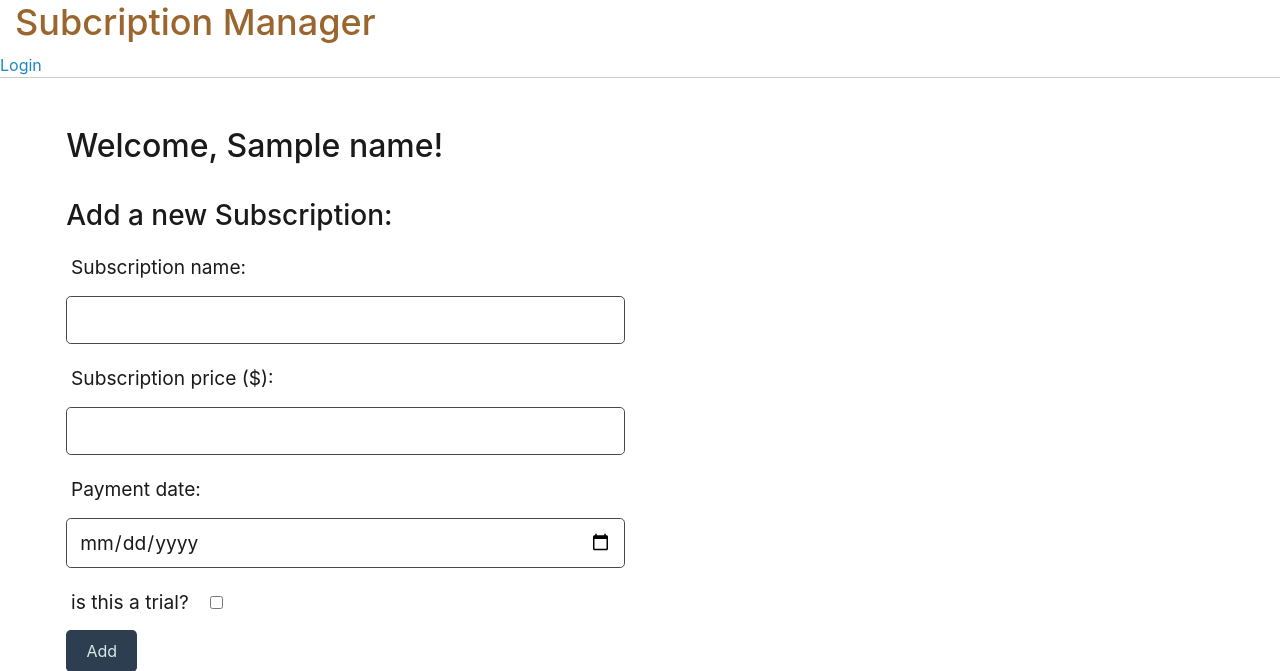
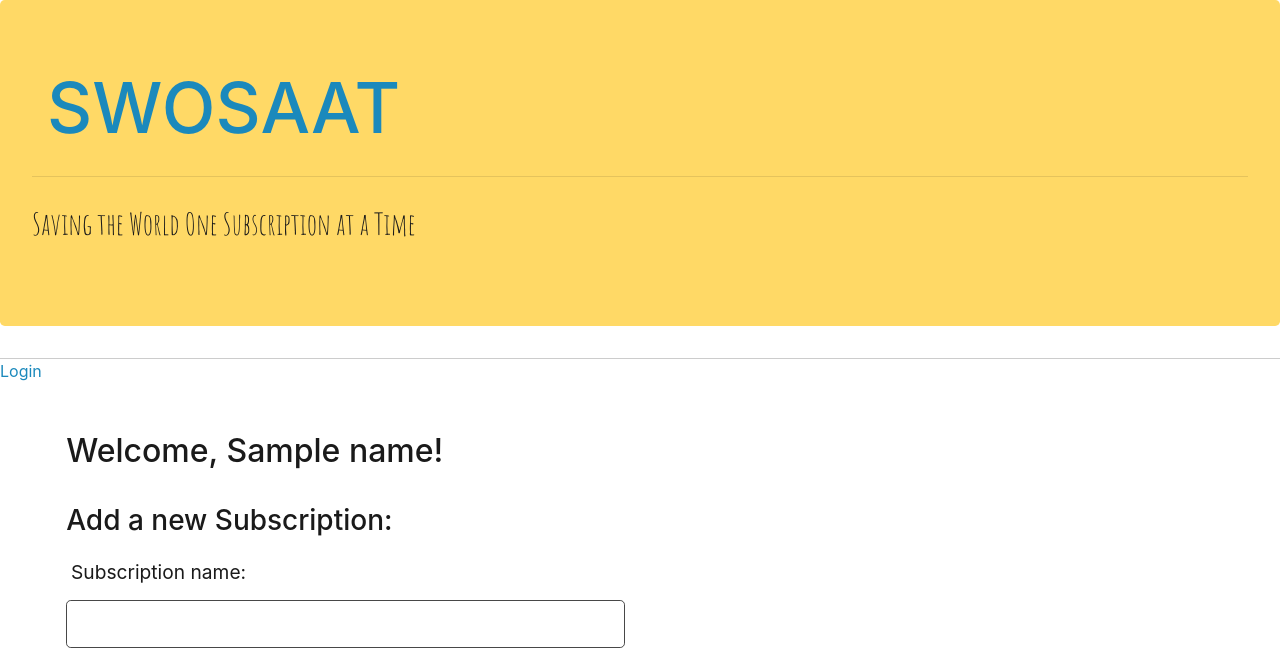
Before and after one commit to Laura-Bullek/SWOSAAT, a Node project: template views/profile.handlebars in a window 1280 px wide. Shown: the top 671 px of the page. Run offline with Node 20 templates, Linux system fonts and the light colour scheme; the template is opened without the code that fills it: most values are stand-ins (such as "Sample title", 1, 10 or a date in 2020); some libraries are stand-ins or nearby versions.

Commit message:
Merge branch 'main' of github.com:Laura-Bullek/Subscription-Tracker into bk_nuBranch

```diff
--- a/public/css/style.css
+++ b/public/css/style.css
@@ -27,3 +27,17 @@ header,
 #calendar {
   color: rgb(103, 103, 103);
 }
+
+.jumbotron {
+  background-color: #ffd966;
+}
+
+#main-title {
+  color: #007fe0;
+  font-size: 70px;
+}
+
+.lead {
+  font-family: 'Amatic SC', cursive;
+  font-size: 30px;
+}
--- a/views/layouts/main.handlebars
+++ b/views/layouts/main.handlebars
@@ -4,11 +4,13 @@
 <head>
     <meta charset="UTF-8">
     <meta name="viewport" content="width=device-width, initial-scale=1.0">
-    <title>Subcription Manager</title>
+    <title>SWOSAAT</title>
 
     <link rel="stylesheet" href="https://cdn.jsdelivr.net/npm/fullcalendar@5.7.2/main.min.css" />
     <link href="https://cdn.jsdelivr.net/npm/bootstrap@4.5.0/dist/css/bootstrap.css" rel="stylesheet" />
     <link href="https://cdn.jsdelivr.net/npm/@fortawesome/fontawesome-free@5.13.1/css/all.css" rel="stylesheet" />
+    <link rel="preconnect" href="https://fonts.gstatic.com">
+    <link href="https://fonts.googleapis.com/css2?family=Amatic+SC&display=swap" rel="stylesheet">
     {{!-- <link href="fullcalendar/main.css" rel="stylesheet" />
     <script src="fullcalendar/main.js"></script> --}}
     <link rel="stylesheet" href="/css/jass.css">
@@ -16,29 +18,36 @@
 </head>
 
 <body>
-    <div class="flex-column justify-space-around">
+  {{!-- Jumbotron --}}
   <header>
-            <h1 class="col-auto header-tags">
-                <a href="/" style="color: #9a662e; text-decoration: none;">Subcription Manager</a>
-            </h1>
+    <div class="jumbotron">
+      <h1 class="col-auto header-tags" id="main-title">
+        <a href="/">SWOSAAT</a></h1>
+        <hr class="my-4">
+      <p class="lead">Saving the World One Subscription at a Time</p>
+    </div>
+   </header>
+
+  {{!-- Navbar section --}}
   <nav class="nav-bar">
     {{#if logged_in}}
-                <a style="color: #9a662e; text-decoration: none;" href="/profile">Profile</a> |
+      <a class="profile-button" href="/profile">Profile</a> |
       <button class="no-button" id="logout">Logout</button>
     {{else}}
       <a href="/login">Login</a>
     {{/if}}
   </nav>
-        </header>
+
   <main class="container container-fluid mt-5">
       {{{ body }}}
   </main>
-    </div>
+
 
     {{#if logged_in}}
     <script src="/js/logout.js"></script>
 
     {{/if}}
+
   <script src="https://cdn.jsdelivr.net/npm/fullcalendar@5.7.2/main.min.js"></script>
   <script src="https://cdnjs.cloudflare.com/ajax/libs/Chart.js/3.3.2/chart.min.js"></script>
   <script src="/js/calendar.js"></script>
```
Also changed, not shown: views/login.handlebars (+11 -8 lines), README.md, public/images/white-monochrome-background.jpg (added). Lines whose indentation alone changed are shown as unchanged.
